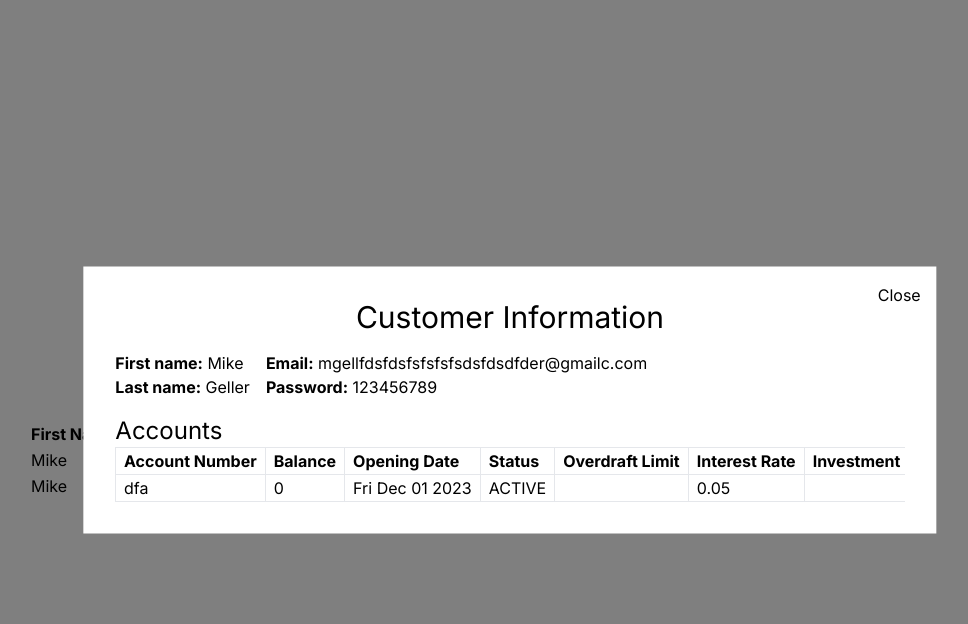
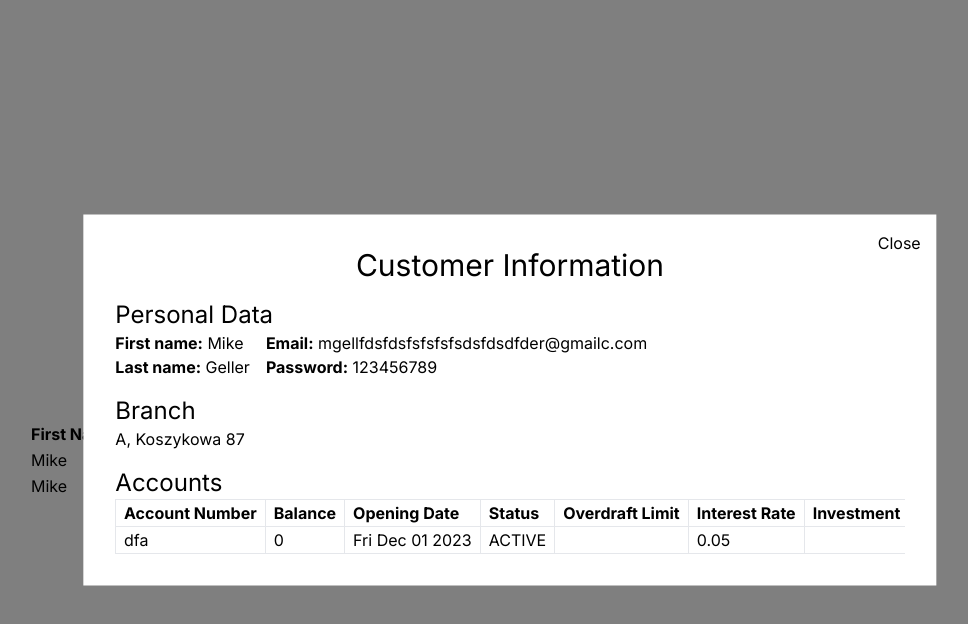
Before and after one commit to tossik8/MASFinalProject, a Next.js app in the folder client/: page / in a window 1280 px wide. Both pictures are taken after a click on the element 640 px from the left and 486 px from the top of the page. Shown: the top 624 px of the page, without its empty margins (130-1098 px from the left). Built offline with nearby package versions, Linux system fonts and the light colour scheme.

Commit message:
feat: add branch information

```diff
--- a/client/src/components/CustomerCard.tsx
+++ b/client/src/components/CustomerCard.tsx
@@ -13,20 +13,32 @@ const CustomerCard = ({customer, onSelectCustomer} : CustomerCardProps) => {
       <div className="relative w-2/3 bg-white top-1/2 left-1/2 -translate-y-1/2 -translate-x-1/2 p-8">
         <h2 className="text-3xl text-center">Customer Information</h2>
         <button onClick={() => onSelectCustomer(null)} className='absolute right-4 top-4'>Close</button>
-        <div className="flex my-4 gap-4 flex-wrap">
-          <div className="whitespace-nowrap">
+
+        <section className="mt-4 overflow-x-auto whitespace-nowrap">
+          <h3 className="text-2xl">Personal Data</h3>
+          <div className="flex gap-4 flex-wrap">
+            <div>
               <p><b>First name:</b> {customer.firstName}</p>
               <p><b>Last name:</b> {customer.lastName}</p>
             </div>
-          <div className="overflow-x-auto whitespace-nowrap">
+            <div>
               <p className=""><b>Email:</b> {customer.email}</p>
               <p><b>Password:</b> {customer.password}</p>
             </div>
           </div>
+        </section>
+
+        <section className="mt-4">
+          <h3 className="text-2xl">Branch</h3>
+          <p>{`${customer.registeredAt.name}, ${customer.registeredAt.address}`}</p>
+        </section>
+
+        <section className="mt-4">
           <h3 className="text-2xl">Accounts</h3>
           <div className="overflow-auto max-h-64">
               <Accounts accounts={customer.accounts}/>
           </div>
+        </section>
       </div>
     </div>
   )
--- a/client/src/components/Customers.tsx
+++ b/client/src/components/Customers.tsx
@@ -6,6 +6,7 @@ export interface ICustomer{
   lastName: string
   email: string
   password: string
+  registeredAt: IBrach
   accounts: IAccount[]
 }
 
@@ -20,6 +21,12 @@ export interface IAccount{
   investmentObjective?: string
 }
 
+interface IBrach{
+  id: number
+  name: string
+  address: string
+}
+
 interface CustomersProps{
   onSelectCustomer: (customer: ICustomer) => void
 }
@@ -28,10 +35,12 @@ const Customers = ({onSelectCustomer} : CustomersProps) => {
 
   const customers: ICustomer[] = [
       {id: 1, firstName: "Mike", lastName: "Geller", email: "mgeller@gmailc.com", password: "12345678",
-          accounts: [{id: 1, accountNumber: "dfgguyguygugguggujhghjjhjhghjga", openingDate: new Date(2023, 11), status: "ACTIVE", balance: 0, overdraftLimit: 0}]
+      registeredAt: {id: 1, name: "Branch name", address: "Koszykowa 86"},
+      accounts: [{id: 1, accountNumber: "dfgguyguygugguggujhghjjhjhghjga", openingDate: new Date(2023, 11), status: "ACTIVE", balance: 0, overdraftLimit: 0}]
       },
       {id: 2, firstName: "Mike", lastName: "Geller", email: "mgellfdsfdsfsfsfsfsdsfdsdfder@gmailc.com", password: "123456789",
-          accounts: [{id: 2, accountNumber: "dfa", openingDate: new Date(2023, 11), status: "ACTIVE", balance: 0, interestRate: 0.05}]
+      registeredAt: {id: 1, name: "A", address: "Koszykowa 87"},
+      accounts: [{id: 2, accountNumber: "dfa", openingDate: new Date(2023, 11), status: "ACTIVE", balance: 0, interestRate: 0.05}]
       }
   ]
 
```
Lines whose indentation alone changed are shown as unchanged.
